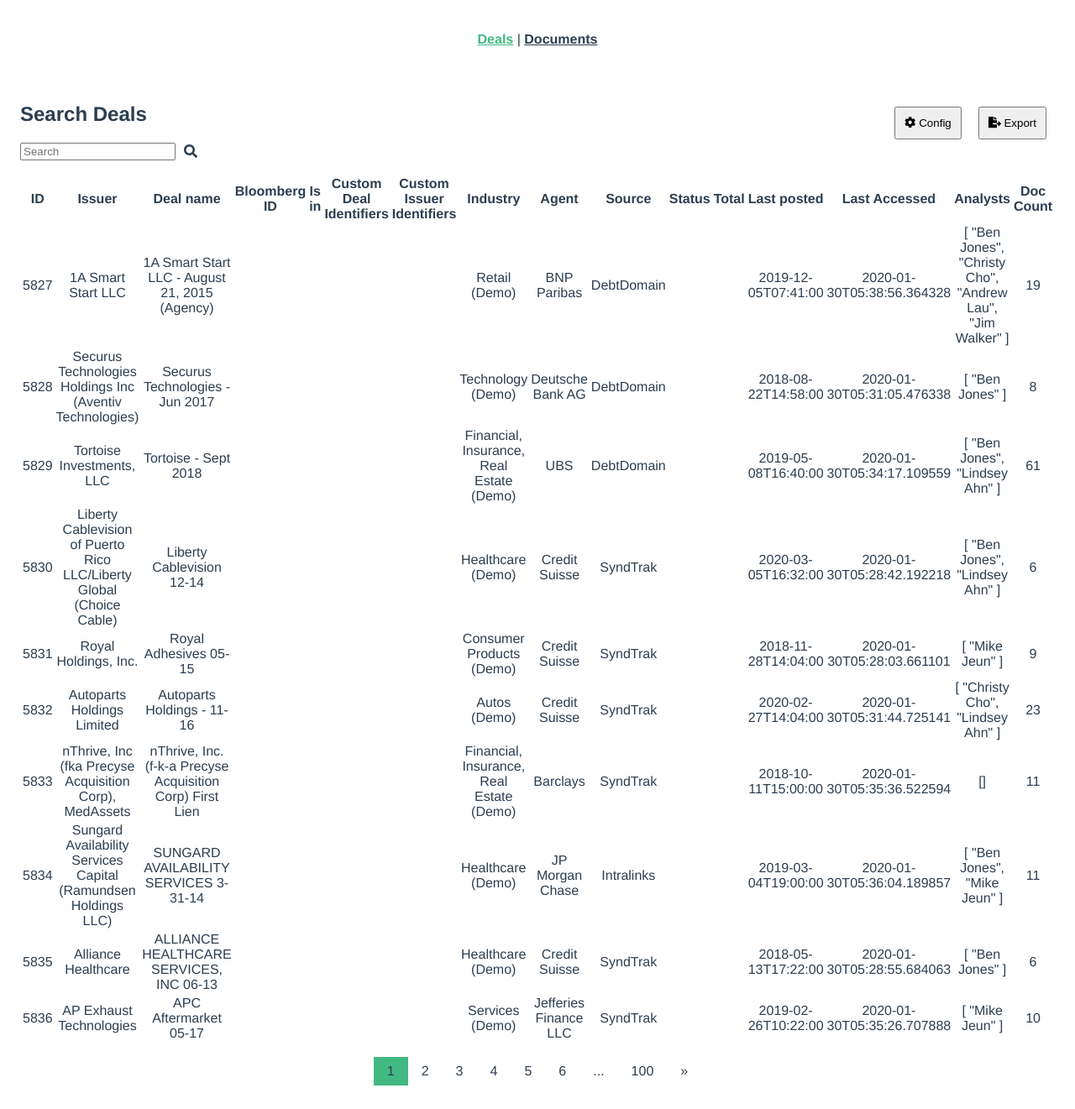
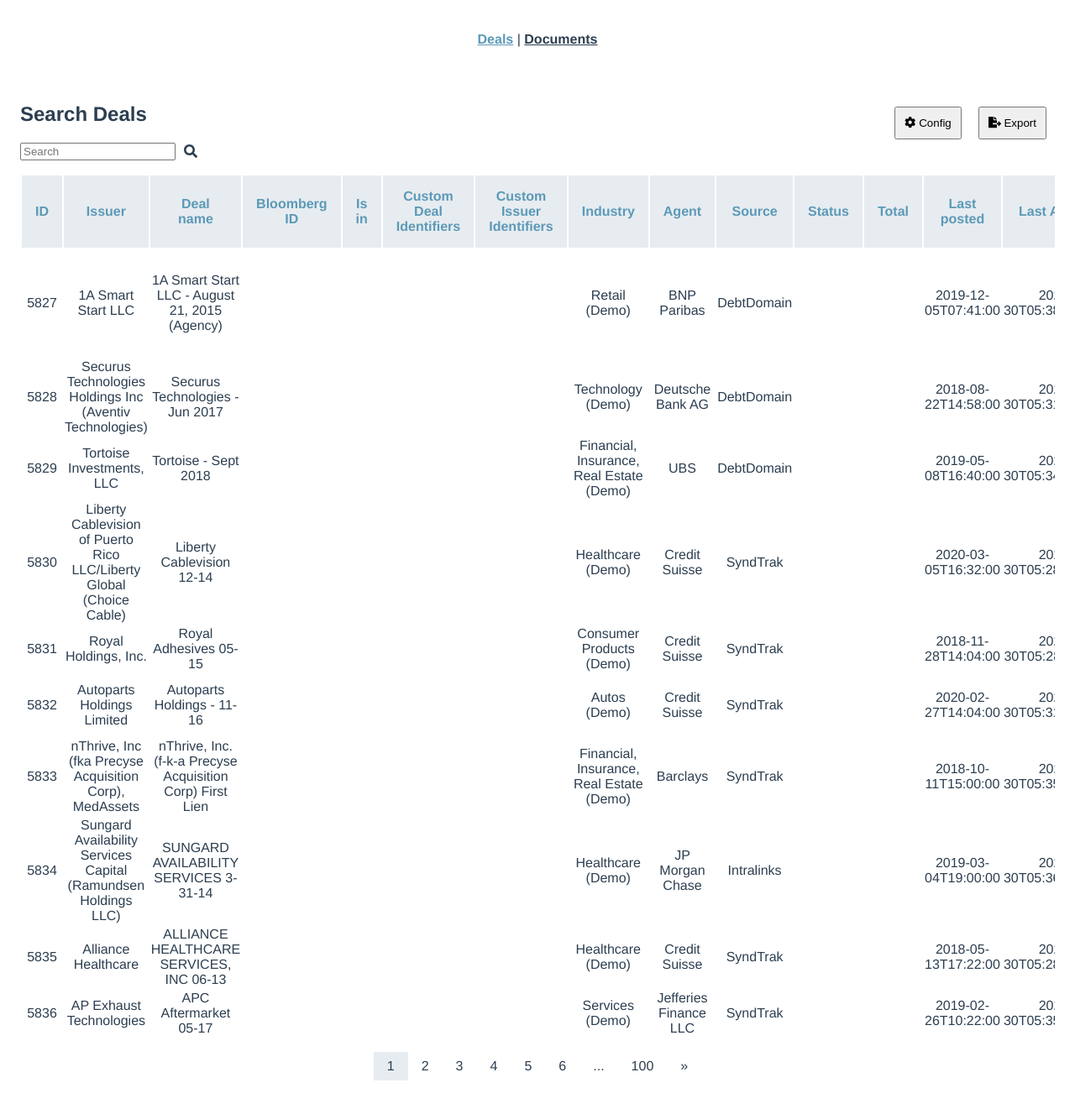
Before and after one commit to DavidArmendariz/vue-grid-app, a Vue app: page /deals in a window 1280 px wide. Shown: the whole page at 84% size. Built offline with nearby package versions, Linux system fonts and the light colour scheme.

Commit message:
Fixed some styles

```diff
--- a/src/components/Grid.vue
+++ b/src/components/Grid.vue
@@ -45,4 +45,11 @@
 .grid {
   overflow-x: auto;
 }
+
+th {
+  background-color: #e7ecf0;
+  cursor: pointer;
+  color: #5c99b7;
+  padding: 1rem;
+}
 </style>
--- a/src/components/Pagination.vue
+++ b/src/components/Pagination.vue
@@ -98,7 +98,7 @@
     float: left;
     cursor: pointer;
     &.active {
-      background-color: #42b983;
+      background-color: #e7ecf0;
     }
   }
 }
--- a/src/components/TheNavigation.vue
+++ b/src/components/TheNavigation.vue
@@ -14,7 +14,7 @@
     color: #2c3e50;
 
     &.router-link-exact-active {
-      color: #42b983;
+      color: #5c99b7;
     }
   }
 }
--- a/src/utils/mappings.js
+++ b/src/utils/mappings.js
@@ -16,4 +16,5 @@
   analysts: 'Analysts',
   docCount: 'Doc Count',
   customField: 'Custom Field',
+  dealId: 'Deal ID',
 };
```
